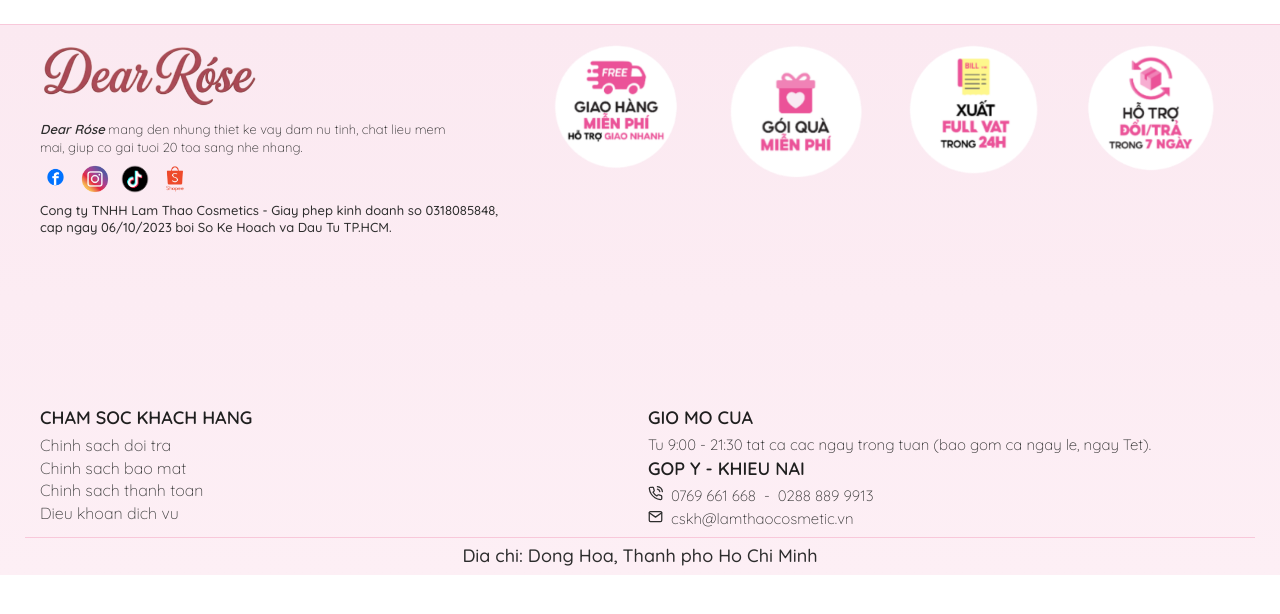
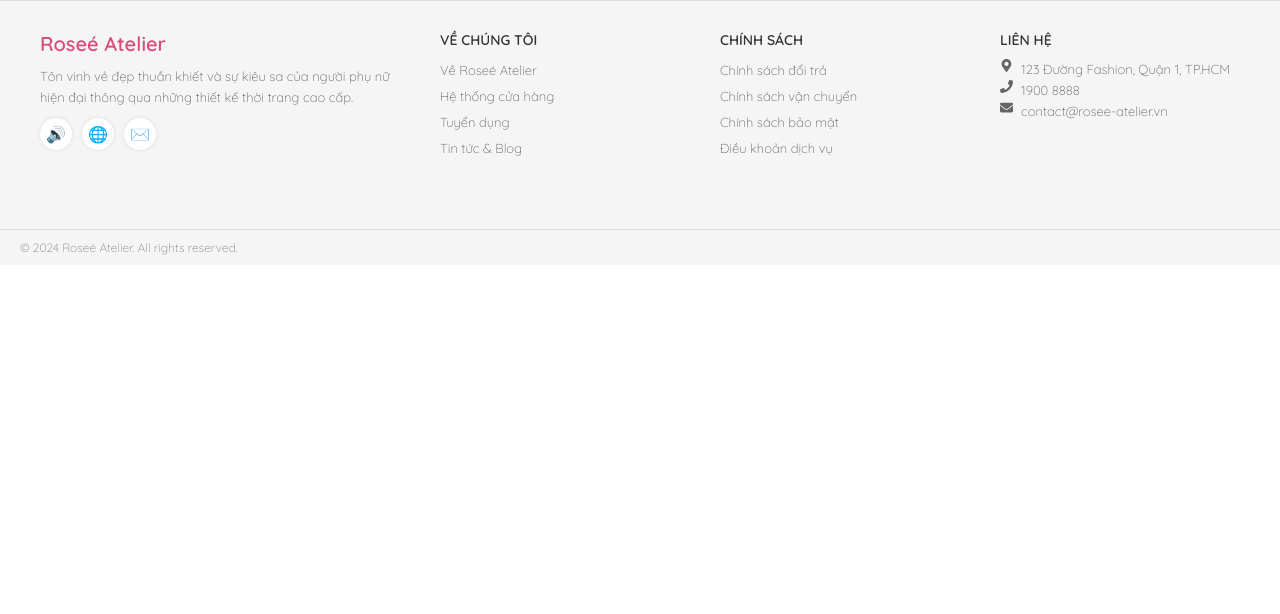
Before and after one commit to phngan220106/Shop-FE, a React (Vite) app: page /terms in a window 1280 px wide. Shown: the top 614 px of the page. Built offline with nearby package versions, Linux system fonts and the light colour scheme.

Commit message:
fooster update

```diff
--- /dev/null
+++ b/src/pages/users/aboutUs/index.jsx
@@ -0,0 +1,5 @@
+import { memo } from "react";
+const AboutUs = () => {
+    return <div>Đây là trang Về chúng tôi</div>;
+};
+export default memo(AboutUs);
--- /dev/null
+++ b/src/pages/users/primarySecurity/index.jsx
@@ -0,0 +1,5 @@
+import { memo } from "react";
+const primaryPolicy = () => {
+    return <div>Đây là trang Chính sách bảo mật</div>;
+};
+export default memo(primaryPolicy);
--- /dev/null
+++ b/src/pages/users/privacyPolicy/index.jsx
@@ -0,0 +1,5 @@
+import { memo } from "react";
+const privacyPolicy = () => {
+    return <div>Đây là trang Chính sách bảo mật</div>;
+};
+export default memo(privacyPolicy);
--- /dev/null
+++ b/src/pages/users/recruitment/index.jsx
@@ -0,0 +1,5 @@
+import { memo } from "react";
+const recruitment = () => {
+    return <div>Đây là trang Tuyển dụng</div>;
+};
+export default memo(recruitment);
--- /dev/null
+++ b/src/pages/users/returnPolicy/index.jsx
@@ -0,0 +1,5 @@
+import { memo } from "react";
+const returnPolicy = () => {
+    return <div>Đây là trang Chính sách hoàn trả</div>;
+};
+export default memo(returnPolicy);
--- /dev/null
+++ b/src/pages/users/shippingPolicy/index.jsx
@@ -0,0 +1,5 @@
+import { memo } from "react";
+const shippingPolicy = () => {
+    return <div>Đây là trang Chính sách vận chuyển</div>;
+};
+export default memo(shippingPolicy);
--- /dev/null
+++ b/src/pages/users/termOfService/index.jsx
@@ -0,0 +1,5 @@
+import { memo } from "react";
+const termOfService = () => {
+    return <div>Đây là trang Điều khoản dịch vụ</div>;
+};
+export default memo(termOfService);
--- a/src/pages/users/theme/footer/index.jsx
+++ b/src/pages/users/theme/footer/index.jsx
@@ -1,69 +1,62 @@
 import { memo } from "react";
+import { Link } from "react-router-dom";
+import { FaMapMarkerAlt, FaPhone, FaEnvelope } from "react-icons/fa";
 import "./style.scss";
-import { FiPhoneCall, FiMail } from "react-icons/fi";
 
 function Footer() {
     return (
-        <footer className="shop-footer">
-            <div className="container footer-top">
-                <div className="brand-block">
-                    <img src="/logo.png" alt="Dear Róse" className="brand-logo" />
-                    <p className="brand-desc">
-                        <strong>Dear Róse</strong> mang den nhung thiet ke vay dam nu tinh,
-                        chat lieu mem mai, giup co gai tuoi 20 toa sang nhe nhang.
-                    </p>
-                    <div className="social-links">
-                        <a href="#" aria-label="Facebook"><img src="/fb.png" alt="Facebook" /></a>
-                        <a href="#" aria-label="Instagram"><img src="/ins.png" alt="Instagram" /></a>
-                        <a href="#" aria-label="TikTok"><img src="/tiktok.png" alt="TikTok" /></a>
-                        <a href="#" aria-label="Shopee"><img src="/shopee.png" alt="Shopee" /></a>
-                    </div>
+        <footer className="rosee-footer">
+            <div className="container footer-grid">
 
-                    <p className="company-line">
-                        Cong ty TNHH Lam Thao Cosmetics - Giay phep kinh doanh so 0318085848,
-                        cap ngay 06/10/2023 boi So Ke Hoach va Dau Tu TP.HCM.
+                {/* BRAND */}
+                <div className="footer-col brand">
+                    <h2>Roseé Atelier</h2>
+                    <p>
+                        Tôn vinh vẻ đẹp thuần khiết và sự kiêu sa của người phụ nữ hiện đại
+                        thông qua những thiết kế thời trang cao cấp.
                     </p>
 
-                    <img src="/icons.svg" alt="Phuong thuc thanh toan" className="payment-icons" />
+                    <div className="socials">
+                        <span>🔊</span>
+                        <span>🌐</span>
+                        <span>✉️</span>
+                    </div>
                 </div>
 
-                <div className="feature-grid">
-                    <img src="/giaohang.png" alt="Giao hang" className="feature-badge" />
-                    <img src="/goiqua.png" alt="Goi qua" className="feature-badge" />
-                    <img src="/xuatvat.png" alt="Xuat vat" className="feature-badge" />
-                    <img src="/doitra.png" alt="Doi tra" className="feature-badge" />
-                </div>
-            </div>
-
-            <div className="container footer-middle">
-                <div className="policy-col">
-                    <h3>CHAM SOC KHACH HANG</h3>
+                {/* ABOUT */}
+                <div className="footer-col">
+                    <h4>VỀ CHÚNG TÔI</h4>
                     <ul>
-                        <li><a href="#policy-doi-tra">Chinh sach doi tra</a></li>
-                        <li><a href="#policy-bao-mat">Chinh sach bao mat</a></li>
-                        <li><a href="#policy-thanh-toan">Chinh sach thanh toan</a></li>
-                        <li><a href="#policy-dieu-khoan">Dieu khoan dich vu</a></li>
+                        <li><Link to="/">Về Roseé Atelier</Link></li>
+                        <li><Link to="/">Hệ thống cửa hàng</Link></li>
+                        <li><Link to="/">Tuyển dụng</Link></li>
+                        <li><Link to="/">Tin tức & Blog</Link></li>
                     </ul>
                 </div>
 
-                <div className="contact-col">
-                    <h3>GIO MO CUA</h3>
-                    <p>Tu 9:00 - 21:30 tat ca cac ngay trong tuan (bao gom ca ngay le, ngay Tet).</p>
-                    <h3>GOP Y - KHIEU NAI</h3>
-                    <p><FiPhoneCall /> <a href="tel:0769661668">0769 661 668</a> - <a href="tel:02888899913">0288 889 9913</a></p>
-                    <p><FiMail /> <a href="mailto:cskh@lamthaocosmetic.vn">cskh@lamthaocosmetic.vn</a></p>
+                {/* POLICY */}
+                <div className="footer-col">
+                    <h4>CHÍNH SÁCH</h4>
+                    <ul>
+                        <li><Link to="/return">Chính sách đổi trả</Link></li>
+                        <li><Link to="/shipping">Chính sách vận chuyển</Link></li>
+                        <li><Link to="/privacy">Chính sách bảo mật</Link></li>
+                        <li><Link to="/terms">Điều khoản dịch vụ</Link></li>
+                    </ul>
                 </div>
+
+                {/* CONTACT */}
+                <div className="footer-col">
+                    <h4>LIÊN HỆ</h4>
+                    <p><FaMapMarkerAlt /> 123 Đường Fashion, Quận 1, TP.HCM</p>
+                    <p><FaPhone /> 1900 8888</p>
+                    <p><FaEnvelope /> contact@rosee-atelier.vn</p>
+                </div>
+
             </div>
 
-            <div className="container policy-anchor-info" aria-hidden="true">
-                <span id="policy-doi-tra">Doi tra trong 7 ngay.</span>
-                <span id="policy-bao-mat">Bao mat thong tin khach hang.</span>
-                <span id="policy-thanh-toan">Ho tro COD va chuyen khoan.</span>
-                <span id="policy-dieu-khoan">Ap dung dieu khoan mua ban.</span>
-            </div>
-
-            <div className="container footer-bottom">
-                <p>Dia chi: Dong Hoa, Thanh pho Ho Chi Minh</p>
+            <div className="footer-bottom">
+                © 2024 Roseé Atelier. All rights reserved.
             </div>
         </footer>
     );
--- a/src/pages/users/theme/footer/style.scss
+++ b/src/pages/users/theme/footer/style.scss
@@ -1,205 +1,106 @@
-.shop-footer {
-    width: 100%;
-    min-height: 10vh;
-    margin: 24px 0 0;
-    background: linear-gradient(180deg, #fbe9f1 0%, #fdeff5 100%);
-    border-top: 1px solid #f8c8da;
-    border-radius: 0;
-    overflow: hidden;
-    color: #2d2d2d;
-    padding: 14px 0 8px;
+.rosee-footer {
+    height: 33vh; // 👈 1/3 màn hình
+    min-height: 260px;
+    background: #f5f5f5;
+    border-top: 1px solid #ddd;
+    display: flex;
+    flex-direction: column;
+    justify-content: space-between;
 
     .container {
         max-width: 1200px;
         margin: 0 auto;
-        padding: 0 15px;
+        padding: 30px 20px 10px;
     }
 
-    .footer-top {
+    .footer-grid {
         display: grid;
-        grid-template-columns: 1.2fr 1.8fr;
-        gap: 14px;
-        align-items: start;
-        padding-bottom: 8px;
+        grid-template-columns: 1.5fr 1fr 1fr 1fr;
+        gap: 40px;
     }
 
-    .brand-logo {
-        height: 74px;
-        width: auto;
-        display: block;
-        object-fit: contain;
-        margin-bottom: 8px;
-    }
+    .footer-col {
+        h2 {
+            color: #d94c7b;
+            font-size: 20px;
+            margin-bottom: 10px;
+        }
 
-    .brand-desc {
-        max-width: 420px;
-        line-height: 1.35;
-        font-size: 13px;
+        h4 {
+            font-size: 14px;
+            margin-bottom: 10px;
+            color: #333;
+        }
 
-        strong {
-            font-style: italic;
-            font-weight: 600;
+        p {
+            font-size: 13px;
+            color: #666;
+            line-height: 1.6;
+            display: flex;
+            gap: 8px;
+            align-items: flex-start;
         }
-    }
 
-    .social-links {
-        margin-top: 8px;
-        display: flex;
-        gap: 10px;
+        ul {
+            list-style: none;
+            padding: 0;
 
-        a {
-            width: 30px;
-            height: 30px;
-            display: inline-flex;
-            align-items: center;
-            justify-content: center;
-            text-decoration: none;
+            li {
+                margin-bottom: 6px;
+            }
 
-            img {
-                width: 100%;
-                height: 100%;
-                object-fit: contain;
+            a {
+                text-decoration: none;
+                color: #666;
+                font-size: 13px;
+                transition: 0.2s;
+
+                &:hover {
+                    color: #d94c7b;
+                }
             }
         }
     }
 
-    .company-line {
-        margin-top: 8px;
-        max-width: 620px;
-        font-size: 13px;
-        line-height: 1.3;
-        font-weight: 500;
-    }
-
-    .payment-icons {
-        margin-top: 6px;
-        width: 240px;
-        max-width: 100%;
-        display: block;
-        object-fit: contain;
-    }
-
-    .feature-grid {
-        display: grid;
-        grid-template-columns: repeat(4, minmax(120px, 1fr));
+    .socials {
+        margin-top: 10px;
+        display: flex;
         gap: 10px;
-    }
-
-    .feature-badge {
-        width: 100%;
-        max-width: 145px;
-        height: auto;
-        object-fit: contain;
-        margin-left: auto;
-        margin-right: auto;
-    }
-
-    .footer-middle {
-        padding: 6px 0;
-        display: grid;
-        grid-template-columns: 1fr 1fr;
-        gap: 16px;
-    }
-
-    h3 {
-        font-size: 18px;
-        margin: 0 0 6px;
-        color: #1f1f1f;
-        font-weight: 700;
-    }
-
-    .policy-col ul {
-        list-style: none;
-        padding: 0;
-        margin: 0;
-    }
-
-    .policy-col li {
-        margin: 2px 0;
-
-        a {
-            color: #3a3a3a;
-            text-decoration: none;
-            border-bottom: 1px solid transparent;
-            font-size: 16px;
-            line-height: 1.3;
-        }
-
-        a:hover {
-            color: #d95187;
-            border-bottom-color: #d95187;
-        }
-    }
-
-    .contact-col p {
-        margin: 3px 0;
-        display: flex;
-        align-items: flex-start;
-        gap: 8px;
-        line-height: 1.3;
-        font-size: 15px;
-    }
-
-    .contact-col a {
-        color: #333;
-        text-decoration: none;
-    }
-
-    .policy-anchor-info {
-        height: 0;
-        overflow: hidden;
 
         span {
-            display: block;
-            scroll-margin-top: 80px;
+            width: 32px;
+            height: 32px;
+            background: #fff;
+            border-radius: 50%;
+            display: flex;
+            align-items: center;
+            justify-content: center;
+            cursor: pointer;
+            box-shadow: 0 0 4px rgba(0, 0, 0, 0.1);
         }
     }
 
     .footer-bottom {
-        border-top: 1px solid #f8c8da;
-        padding-top: 6px;
-        display: grid;
-        gap: 2px;
+        border-top: 1px solid #ddd;
+        text-align: left;
+        font-size: 12px;
+        color: #888;
+        padding: 10px 20px;
+    }
 
-        p {
-            margin: 0;
-            text-align: center;
-            font-size: 18px;
-            font-weight: 500;
+    // responsive
+    @media (max-width: 768px) {
+        height: auto;
+
+        .footer-grid {
+            grid-template-columns: 1fr 1fr;
+            gap: 20px;
         }
     }
 
-    @media (max-width: 992px) {
-
-        .footer-top,
-        .footer-middle {
+    @media (max-width: 480px) {
+        .footer-grid {
             grid-template-columns: 1fr;
-        }
-
-        .feature-grid {
-            grid-template-columns: repeat(2, minmax(0, 1fr));
-        }
-
-        h3 {
-            font-size: 18px;
-        }
-    }
-
-    @media (max-width: 576px) {
-        .feature-grid {
-            grid-template-columns: 1fr;
-        }
-
-        .brand-logo {
-            height: 68px;
-        }
-
-        .brand-desc {
-            font-size: 15px;
-        }
-
-        .footer-bottom p {
-            font-size: 18px;
         }
     }
 }
```
Also changed, not shown: src/App.jsx (+8 -0 lines).
